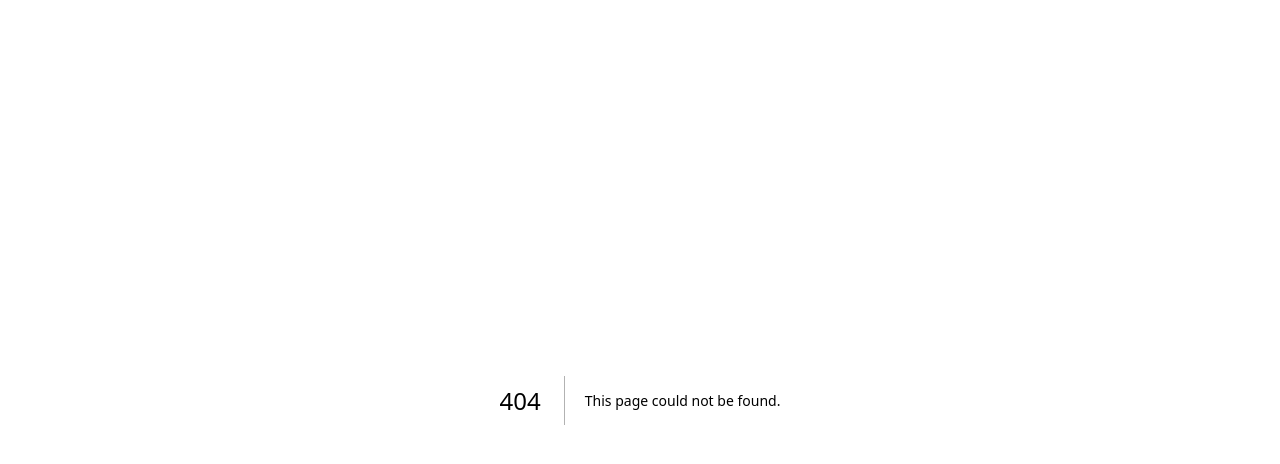
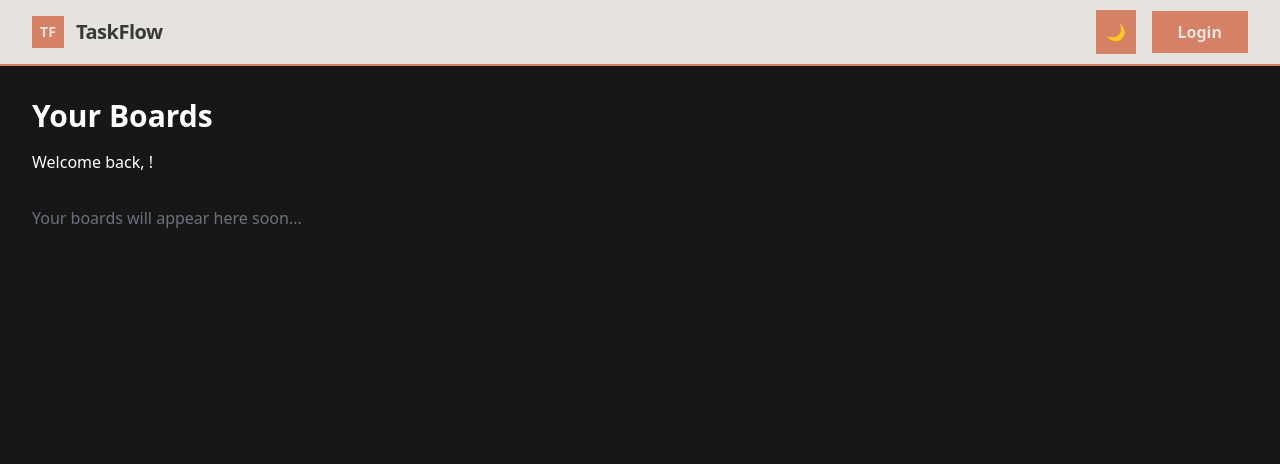
Before and after one commit to Ihsaan7/TaskFlow-Frontend, a Next.js app: page /boards in a window 1280 px wide. Before the commit this address had no page. Shown: the top 464 px of the page. Built offline with nearby package versions, Linux system fonts and the light colour scheme; no server answers.

Commit message:
Implement authentication state management and add navigation components

```diff
--- a/src/app/(auth)/login/page.jsx
+++ b/src/app/(auth)/login/page.jsx
@@ -1,8 +1,9 @@
-"use client";
+// "use client";
 import { useRouter } from "next/navigation";
 import { useState } from "react";
 import apiConfig from "../../../../api/axios.config";
 import { useTheme, getTheme } from "../../useTheme";
+import useAuthStore from "@/store/authStore";
 
 export default function Login() {
   const { isDark, toggleTheme, mounted } = useTheme();
@@ -21,6 +22,7 @@ export default function Login() {
 
     try {
       const res = await apiConfig.post("/api/v1/users/login", form);
+      useAuthStore.getState().setUser(res.data.user);
       setMessage("Login Successful! Redirecting...");
 
       setTimeout(() => router.push("/boards"), 1000);
--- /dev/null
+++ b/src/app/boards/page.jsx
@@ -0,0 +1,17 @@
+// src/app/boards/page.jsx
+"use client";
+import useAuthStore from "@/store/authStore";
+
+export default function BoardsPage() {
+  const { user } = useAuthStore();
+
+  return (
+    <div className="p-8">
+      <h1 className="text-3xl font-bold mb-4">Your Boards</h1>
+      <p>
+        Welcome back, <strong>{user?.name}</strong>!
+      </p>
+      <p className="mt-8 text-gray-500">Your boards will appear here soon...</p>
+    </div>
+  );
+}
--- /dev/null
+++ b/src/app/components/NavBar.jsx
@@ -0,0 +1,156 @@
+"use client";
+import { useEffect, useState } from "react";
+import { useRouter } from "next/navigation";
+import useAuthStore from "@/store/authStore.js";
+import { useTheme, getTheme } from "../useTheme";
+
+export default function NavBar() {
+  const { isDark, toggleTheme, mounted } = useTheme();
+  const { user, loading, checkAuth } = useAuthStore();
+  const router = useRouter();
+  const [dropdownOpen, setDropdownOpen] = useState(false);
+  const colors = getTheme(isDark);
+
+  useEffect(() => {
+    checkAuth();
+  }, []);
+
+  const handleLogout = () => {
+    useAuthStore.getState().logout();
+    window.location.href = "/login";
+  };
+
+  if (!mounted) return null;
+
+  return (
+    <nav
+      className="border-b-2 backdrop-blur-xl sticky top-0 z-50 transition-colors duration-300"
+      style={{
+        borderBottomColor: colors.warm,
+        backgroundColor: colors.light,
+      }}
+    >
+      <div className="max-w-7xl mx-auto px-4 sm:px-6 lg:px-8">
+        <div className="flex justify-between items-center h-16">
+          {/* Logo */}
+          <a
+            href="/boards"
+            className="flex items-center gap-3 group transition-all duration-300"
+          >
+            <div
+              className="h-8 w-8 border-2 flex items-center justify-center text-sm font-black"
+              style={{
+                borderColor: colors.warm,
+                backgroundColor: colors.warm,
+                color: colors.light,
+              }}
+            >
+              TF
+            </div>
+            <span
+              className="text-xl font-black tracking-tight transition-colors duration-300"
+              style={{ color: colors.dark }}
+            >
+              TaskFlow
+            </span>
+          </a>
+
+          {/* Right Side - Theme Toggle & Auth */}
+          <div className="flex items-center gap-4">
+            {/* Theme Toggle */}
+            <button
+              onClick={toggleTheme}
+              className="p-2 border-2 font-bold transition-all duration-300 hover:opacity-80 active:scale-95"
+              style={{
+                borderColor: colors.warm,
+                backgroundColor: colors.warm,
+                color: colors.light,
+              }}
+            >
+              {isDark ? "☀️" : "🌙"}
+            </button>
+
+            {/* Auth Section */}
+            {!loading && (
+              <div className="relative">
+                {user ? (
+                  <div className="flex items-center gap-4">
+                    <div
+                      className="text-sm font-semibold transition-colors duration-300"
+                      style={{ color: colors.dark }}
+                    >
+                      Welcome,{" "}
+                      <span style={{ color: colors.warm }}>
+                        {user.username || user.fullName}
+                      </span>
+                    </div>
+
+                    {/* User Dropdown */}
+                    <button
+                      onClick={() => setDropdownOpen(!dropdownOpen)}
+                      className="px-4 py-2 border-2 font-bold transition-all duration-300 hover:opacity-80 active:scale-95"
+                      style={{
+                        borderColor: colors.warm,
+                        backgroundColor: isDark ? "#1a1a1a" : "#FFFFFF",
+                        color: colors.dark,
+                      }}
+                    >
+                      {user.username || user.fullName}
+                    </button>
+
+                    {/* Dropdown Menu */}
+                    {dropdownOpen && (
+                      <div
+                        className="absolute top-full right-0 mt-2 w-48 border-2 shadow-lg animate-[slideUp_0.2s_ease-out] transition-colors duration-300"
+                        style={{
+                          borderColor: colors.warm,
+                          backgroundColor: colors.light,
+                        }}
+                      >
+                        <button
+                          onClick={handleLogout}
+                          className="w-full px-4 py-3 text-left font-semibold transition-all duration-300 hover:opacity-70 border-t-2"
+                          style={{
+                            color: "#DC2626",
+                            borderTopColor: `${colors.warm}20`,
+                          }}
+                        >
+                          Logout
+                        </button>
+                      </div>
+                    )}
+                  </div>
+                ) : (
+                  <a
+                    href="/login"
+                    className="px-6 py-2 border-2 font-bold transition-all duration-300 hover:opacity-80 active:scale-95"
+                    style={{
+                      borderColor: colors.warm,
+                      backgroundColor: colors.warm,
+                      color: colors.light,
+                    }}
+                  >
+                    Login
+                  </a>
+                )}
+              </div>
+            )}
+          </div>
+        </div>
+      </div>
+
+      <style jsx>{`
+        @keyframes slideUp {
+          from {
+            opacity: 0;
+            transform: translateY(-10px);
+          }
+          to {
+            opacity: 1;
+            transform: translateY(0);
+          }
+        }
+      `}</style>
+    </nav>
+  );
+}
--- /dev/null
+++ b/src/app/components/NavWrapper.jsx
@@ -0,0 +1,10 @@
+"use client";
+import NavBar from "./NavBar";
+import { usePathname } from "next/navigation";
+
+export default function NavBarWrapper() {
+  const pathName = usePathname();
+  const hideNav = pathName === "/signup" || pathName === "/login";
+
+  return !hideNav ? <NavBar /> : null;
+}
--- a/src/app/layout.js
+++ b/src/app/layout.js
@@ -1,6 +1,7 @@
 import { Geist, Geist_Mono } from "next/font/google";
 import "./globals.css";
 import Providers from "./provider";
+import NavWrapper from "./components/NavWrapper";
 
 const geistSans = Geist({
   variable: "--font-geist-sans",
@@ -23,7 +24,10 @@ export default function RootLayout({ children }) {
       <body
         className={`${geistSans.variable} ${geistMono.variable} antialiased`}
       >
-        <Providers>{children}</Providers>
+        <Providers>
+          <NavWrapper />
+          {children}
+        </Providers>
       </body>
     </html>
   );
--- a/src/store/authStore.js
+++ b/src/store/authStore.js
@@ -1,19 +1,20 @@
 import { create } from "zustand";
 import apiConfig from "../../api/axios.config";
 
-const useAuthStore = create((set) => {
-  user: null, loading, true;
+const useAuthStore = create((set) => ({
+  user: null,
+  loading: true,
 
   checkAuth: async () => {
     try {
-      const res = apiConfig.get("/api/v1/users/me");
+      const res = await apiConfig.get("/api/v1/users/me");
       set({ user: res.data.user, loading: false });
     } catch (err) {
       set({ user: null, loading: false });
     }
-  };
+  },
 
-  setUser: (user) => set({ user, loading: false });
+  setUser: (user) => set({ user, loading: false }),
 
   logout: () => {
     document.cookie =
@@ -21,7 +22,6 @@ const useAuthStore = create((set) => {
     document.cookie =
       "refreshToken=; expires=Thu, 01 Jan 1970 00:00:00 UTC; path=/;";
     set({ user: null });
-  };
-});
-
+  },
+}));
 export default useAuthStore;
```
